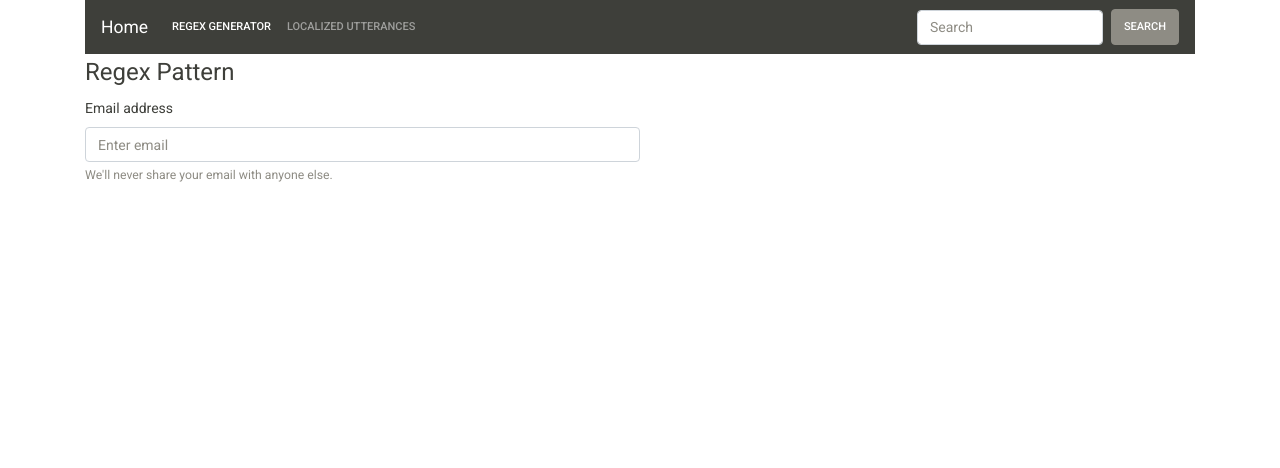
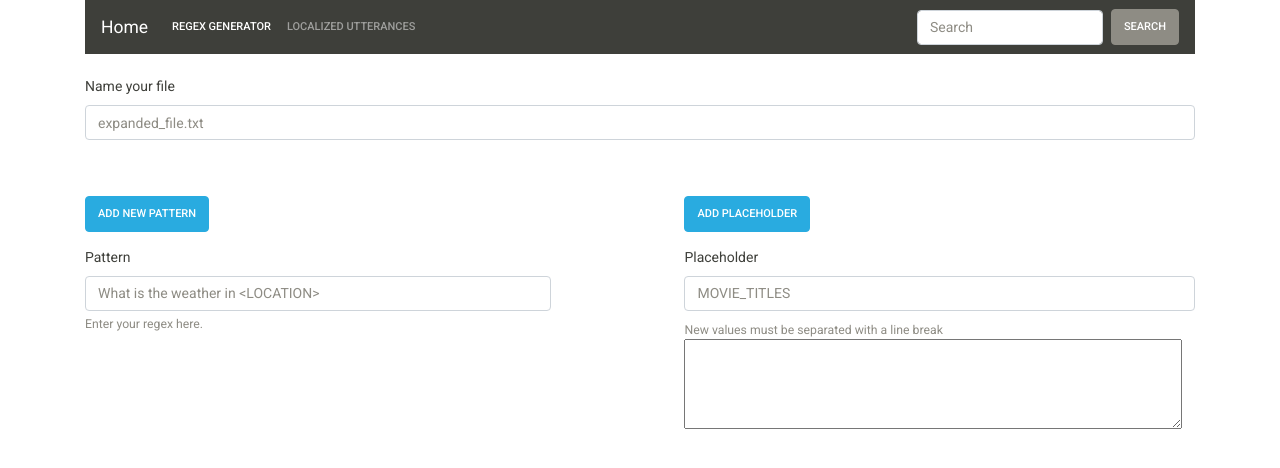
Before and after one commit to mabinnn/regexExpander, a Django app: page /regex-expander in a window 1280 px wide. Shown: the top 468 px of the page. Run offline with Django 3.2, Linux system fonts and the light colour scheme; some libraries are stand-ins or nearby versions.

Commit message:
Added jQuery

```diff
--- a/apps/regex/templates/regex/regex.html
+++ b/apps/regex/templates/regex/regex.html
@@ -4,13 +4,53 @@
     <meta charset="utf-8">
     <link rel="stylesheet" href="https://maxcdn.bootstrapcdn.com/bootswatch/4.0.0/sandstone/bootstrap.min.css" rel="stylesheet">
     <script src="https://code.jquery.com/jquery-3.3.1.min.js"></script>
+    <style media="screen">
+      .main-navbar {
+        margin-bottom: 2%;
+      }
+      .filename {
+        margin-bottom: 5%;
+      }
+      .pull-left, .pull-right {
+        display: inline-block;
+
+      }
+      button {
+        margin-bottom: 15px;
+      }
+      .var_input {
+        margin-bottom: 10px;
+      }
+    </style>
+
+    <script type="text/javascript">
+
+      var placeText = "New Entry \n Another Entry \n More Entries";
+      $('#textarea1').attr('placeholder', placeText);
+
+      $('#textarea1').focus(function(){
+        if($(this).val() === placeText){
+          $(this).attr('placeholder', '');
+        }
+      });
+
+      $('#textarea1').blur(function(){
+        if($(this).val() === '' ){
+          $(this).attr('placeholder', placeText);
+        }
+      });
+
+
+    </script>
+
+
     <title>Regex Modificatiobn</title>
   </head>
   <body>
     <div class="container">
 
         <!-- begin navigation bar -->
-      <nav class="navbar navbar-expand-lg navbar-dark bg-primary">
+      <nav class="navbar navbar-expand-lg navbar-dark bg-primary main-navbar">
         <a class="navbar-brand" href="/">Home</a>
         <div class="collapse navbar-collapse" id="navbarColor01">
           <ul class="navbar-nav mr-auto">
@@ -29,18 +69,44 @@
       </nav>
        <!-- end navigation bar -->
 
-      <div class="pull-left" style="width: 50%">
+
+
+
+      <!-- begin form -->
         <form class="" action="index.html" method="post">
-          <fieldset>
-            <legend>Regex Pattern</legend>
-              <div class="form-group">
-                <label for="exampleInputEmail1">Email address</label>
-                <input type="email" class="form-control" id="exampleInputEmail1" aria-describedby="emailHelp" placeholder="Enter email">
-                <small id="emailHelp" class="form-text text-muted">We'll never share your email with anyone else.</small>
+          <fieldset >
+            <!-- <legend>Regex Pattern</legend> -->
+
+              <div class="form-group filename">
+                <label for="exampleInputEmail1">Name your file</label>
+                <input type="email" class="form-control" placeholder="expanded_file.txt">
               </div>
+
+
+              <div class="pull-left" style="width: 42%;">
+                <button type="button" class="btn btn-info addbuttons">ADD NEW PATTERN</button>
+                <div class="form-group">
+                  <label for="pattern">Pattern</label>
+                  <input type="email" class="form-control" id="exampleInputEmail1" aria-describedby="emailHelp" placeholder="What is the weather in <LOCATION>">
+                  <small id="emailHelp" class="form-text text-muted">Enter your regex here.</small>
+                </div>
+              </div>
+
+
+              <div class="pull-right" style="width: 46%; float: right">
+                <button type="button" class="btn btn-info" >ADD PLACEHOLDER</button>
+                <div class="form-group">
+                    <label for="placeholder">Placeholder</label>
+                    <input type="email" class="form-control var_input" placeholder="MOVIE_TITLES">
+                    <small id="variables" class="form-text text-muted">New values must be separated with a line break</small>
+                    <textarea id="textarea1" rows="4" cols="65"></textarea>
+                </div>
+              </div>
+
+
           </fieldset>
         </form>
-      </div>
+      <!-- end form -->
 
 
 
```
